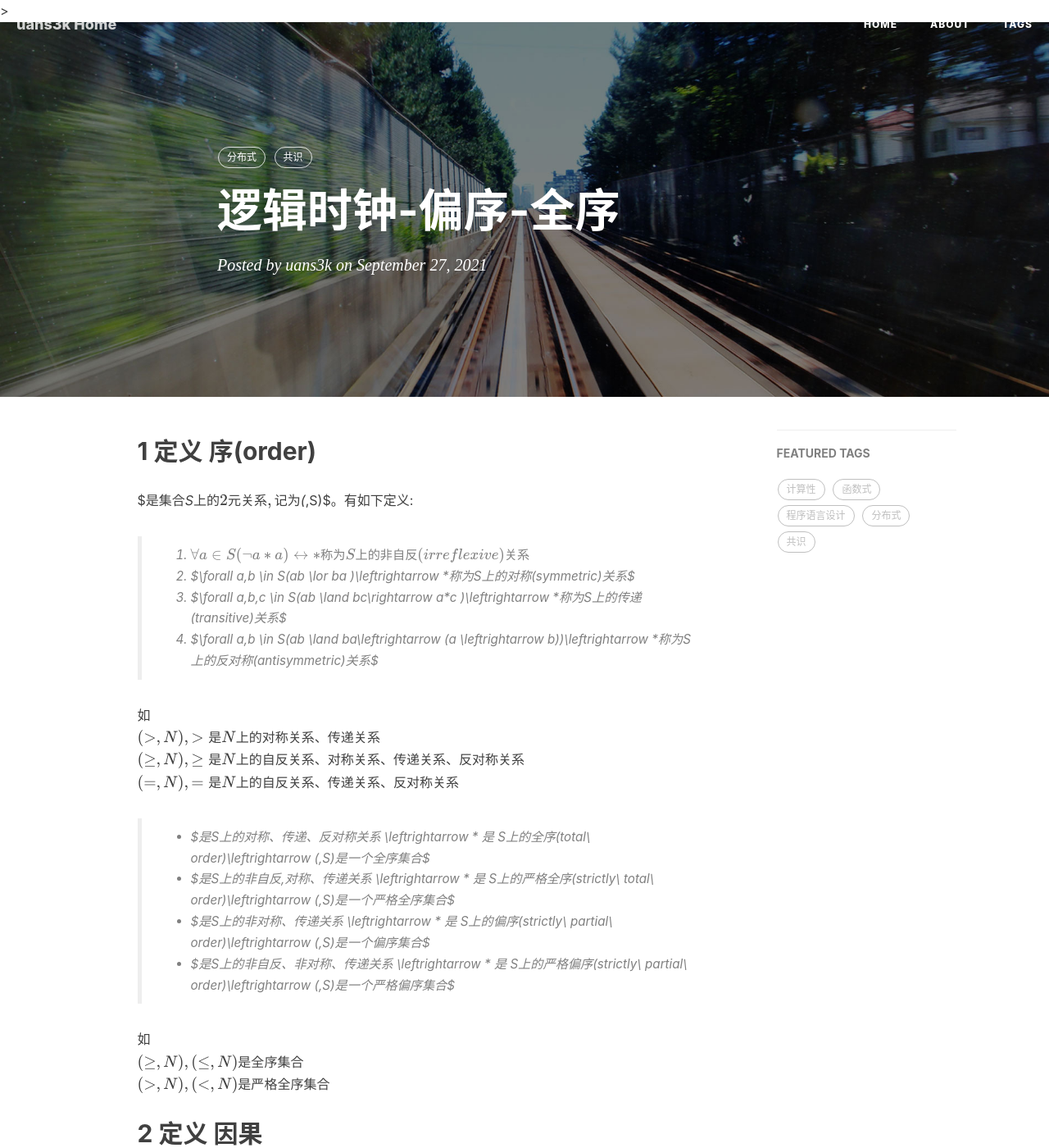
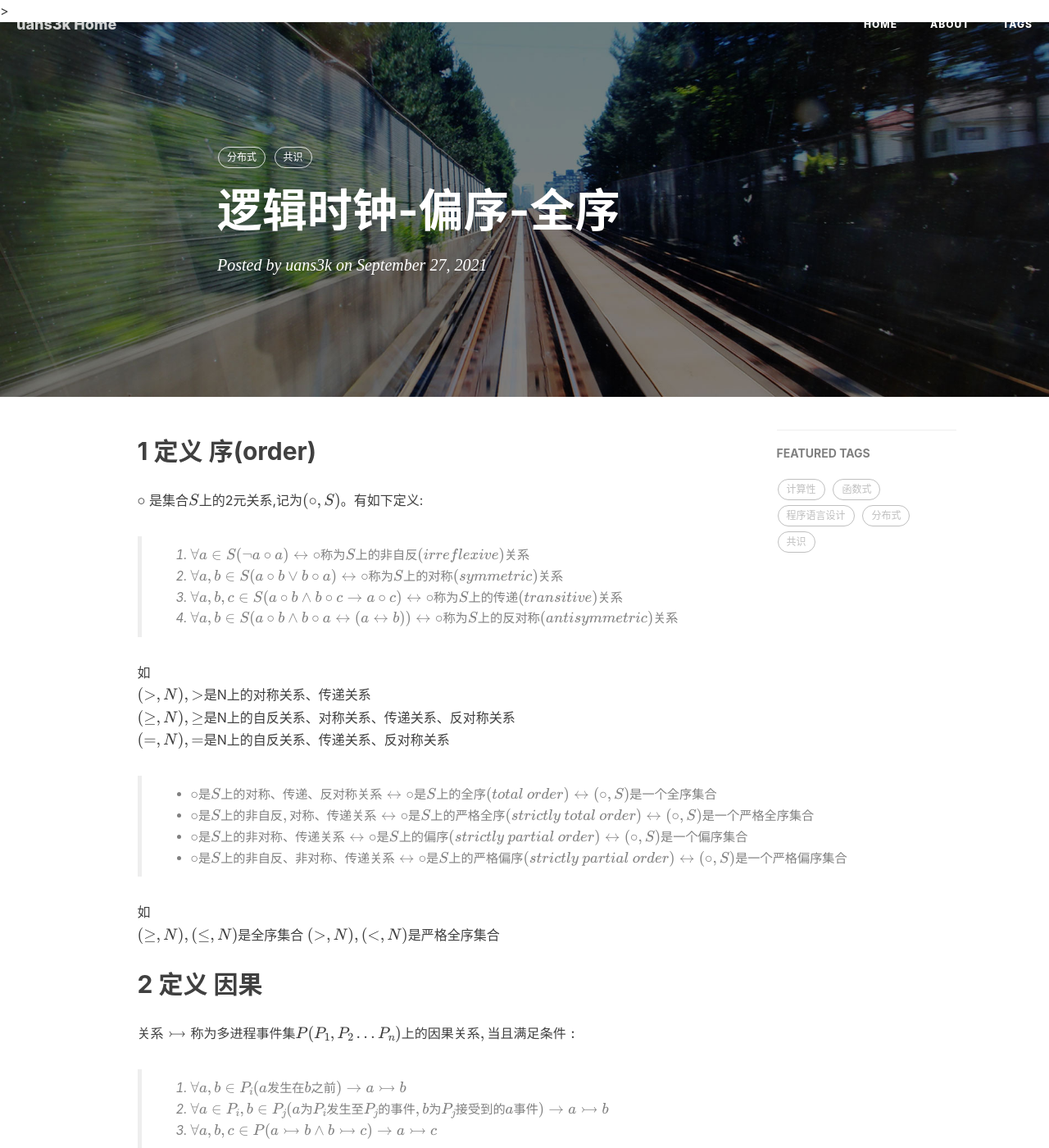
Before and after one commit to uans3k/uans3k.github.io, a Jekyll site: the page built from _posts/2021-9-27-逻辑时钟-偏序-全序.markdown, in a window 1280 px wide and 1400 px high. Shown: the whole window at 82% size. Built offline with Jekyll 4.4.1, drawn with Linux system fonts in a browser that asks for light colours; nearby versions of some CDN libraries; comment, search, counter and statistics services are not loaded.

Commit message:
fix : fix text

```diff
--- a/_posts/2021-9-27-逻辑时钟-偏序-全序.markdown
+++ b/_posts/2021-9-27-逻辑时钟-偏序-全序.markdown
@@ -10,25 +10,25 @@ tags:
 ---
 
 ## 1 定义 序(order)
-$*$ 是集合$S$上的2元关系,记为$(*,S)$。有如下定义:
->1. $\forall a \in S(\neg a*a) \leftrightarrow *称为S上的非自反(irreflexive)关系$
->2. $\forall a,b \in S(a*b \lor b*a )\leftrightarrow *称为S上的对称(symmetric)关系$
->3. $\forall a,b,c \in S(a*b \land b*c\rightarrow a*c )\leftrightarrow *称为S上的传递(transitive)关系$
->4. $\forall a,b \in S(a*b \land b*a\leftrightarrow (a \leftrightarrow b))\leftrightarrow *称为S上的反对称(antisymmetric)关系$
+$\circ$ 是集合$S$上的2元关系,记为$(\circ,S)$。有如下定义:
+>1. $\forall a \in S(\neg a \circ a) \leftrightarrow  \circ 称为S上的非自反(irreflexive)关系$
+>2. $\forall a,b \in S(a \circ b \lor b \circ a )\leftrightarrow  \circ 称为S上的对称(symmetric)关系$
+>3. $\forall a,b,c \in S(a \circ b \land b \circ c\rightarrow a \circ c )\leftrightarrow  \circ 称为S上的传递(transitive)关系$
+>4. $\forall a,b \in S(a \circ b \land b \circ a\leftrightarrow (a \leftrightarrow b))\leftrightarrow  \circ 称为S上的反对称(antisymmetric)关系$
 
 如
-$(>,N),>是N上的对称关系、传递关系$
-$(\ge,N),\ge是N上的自反关系、对称关系、传递关系、反对称关系$
-$(=,N),=是N上的自反关系、传递关系、反对称关系$
+$(>,N),>$是N上的对称关系、传递关系
+$(\ge,N),\ge$是N上的自反关系、对称关系、传递关系、反对称关系
+$(=,N),=$是N上的自反关系、传递关系、反对称关系
 
->- $*是S上的对称、传递、反对称关系 \leftrightarrow * 是 S上的全序(total\  order)\leftrightarrow (*,S)是一个全序集合$
->- $*是S上的非自反,对称、传递关系 \leftrightarrow * 是 S上的严格全序(strictly\ total\  order)\leftrightarrow (*,S)是一个严格全序集合$
->- $*是S上的非对称、传递关系 \leftrightarrow * 是 S上的偏序(strictly\ partial\  order)\leftrightarrow (*,S)是一个偏序集合$
->- $*是S上的非自反、非对称、传递关系 \leftrightarrow * 是 S上的严格偏序(strictly\ partial\  order)\leftrightarrow (*,S)是一个严格偏序集合$
+>- $ \circ 是S上的对称、传递、反对称关系 \leftrightarrow  \circ  是 S上的全序(total\ order) \leftrightarrow (\circ ,S)是一个全序集合$
+>- $ \circ 是S上的非自反,对称、传递关系 \leftrightarrow  \circ  是 S上的严格全序(strictly\ total\  order)\leftrightarrow ( \circ ,S)是一个严格全序集合$
+>- $ \circ 是S上的非对称、传递关系 \leftrightarrow  \circ  是 S上的偏序(strictly\ partial\  order)\leftrightarrow ( \circ ,S)是一个偏序集合$
+>- $ \circ 是S上的非自反、非对称、传递关系 \leftrightarrow  \circ  是 S上的严格偏序(strictly\ partial\  order)\leftrightarrow ( \circ ,S)是一个严格偏序集合 $
 
 如
-$(\ge,N),(\le,N)是全序集合$
-$(>,N),(<,N)是严格全序集合$
+$(\ge,N),(\le,N)$是全序集合
+$(>,N),(<,N)$是严格全序集合
 
 
 ## 2 定义 因果
```
Also changed, not shown: other parts of _posts/2021-9-27-逻辑时钟-偏序-全序.markdown (+5 -5 lines).
